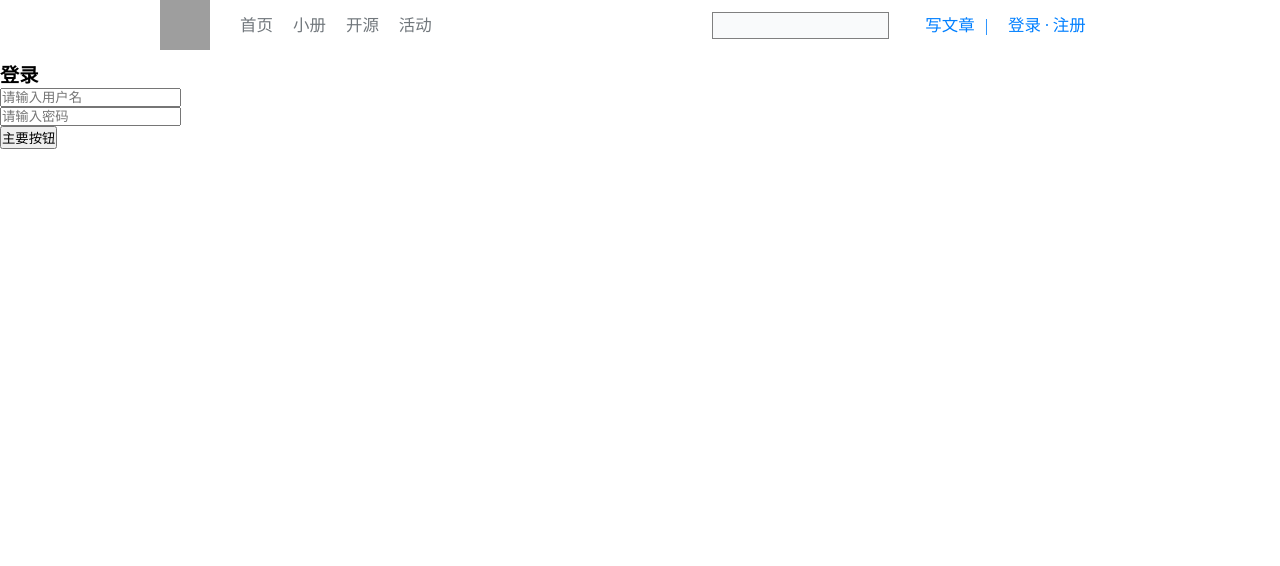
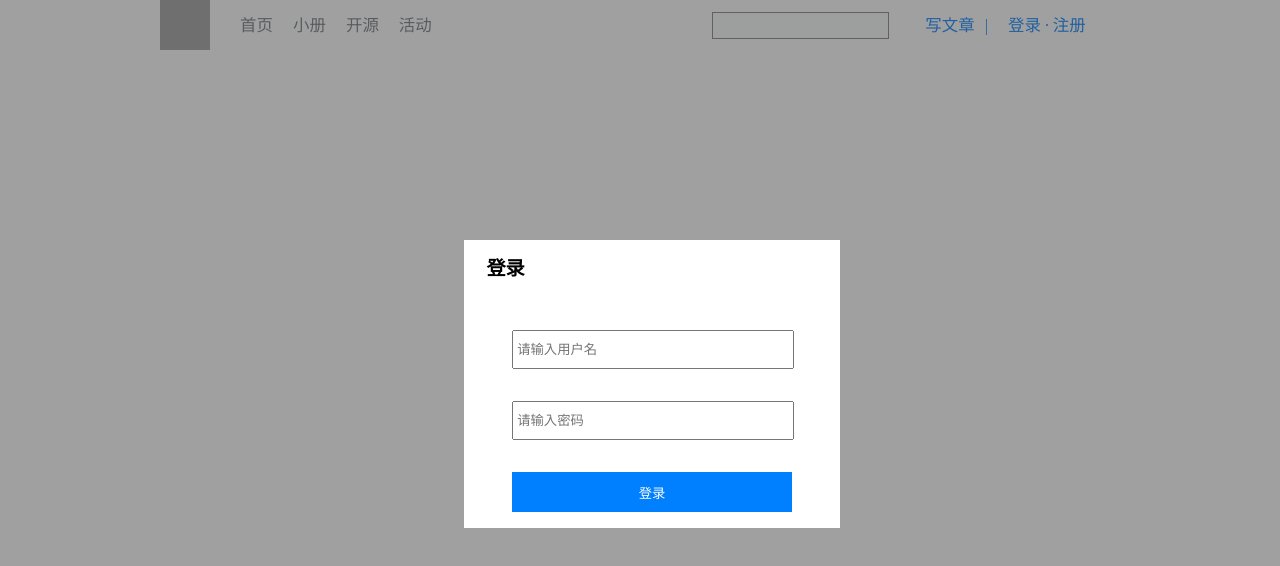
Before and after one commit to outofhadoop/graduation, a Vue app in the folder files/: page / in a window 1280 px wide. Both pictures are taken after a click on the element "登录". Shown: the top 566 px of the page. Built offline with nearby package versions, Linux system fonts and the light colour scheme; some icons are missing.

Commit message:
login page

```diff
--- a/files/index.html
+++ b/files/index.html
@@ -2,7 +2,7 @@
 <html>
   <head>
     <meta charset="utf-8">
-    <meta name="viewport" content="width=device-width,initial-scale=1.0">
+    <meta name="viewport" content="width=device-width, initial-scale=1.0, minimum-scale=1.0, maximum-scale=1.0, user-scalable=no">
     <title>-files</title>
   </head>
   <body>
--- a/files/src/App.vue
+++ b/files/src/App.vue
@@ -11,6 +11,8 @@ export default {
 </script>
 
 <style>
+/* html{font-size: 1.0rem;}
+    body {font-family: "Microsoft YaHei";color: #333;width: 100%;max-width: 640px;min-width: 320px;margin:0 auto;}  */
 #app {
 
 }
--- a/files/src/components/index.vue
+++ b/files/src/components/index.vue
@@ -1,7 +1,7 @@
 <template>
   <div class="index">
     <top-nav @login-show="loginShow"></top-nav>
-    <login-box v-show="loginBoxShow"></login-box>
+    <login-box v-show="loginBoxShow" @login-show="loginShow"></login-box>
   </div>
 </template>
 
@@ -28,6 +28,6 @@ export default {
 }
 </script>
 
-<style scoped>
+<style>
 
 </style>
--- a/files/src/components/login.vue
+++ b/files/src/components/login.vue
@@ -1,15 +1,24 @@
 <template>
   <div class="loginRoot">
+      <div class="login_coverLayer"> </div>
       <div class="loginBox">
           <h1>登录</h1>
-          <el-form :model="formLogin">
-              <el-form-item required>
-                <el-input :model="formLogin.username" placeholder='请输入用户名'></el-input>
-              </el-form-item>
-              <el-form-item required>
-                <el-input :model="formLogin.password" placeholder='请输入密码'></el-input>
-              </el-form-item>
-               <el-button type="primary">主要按钮</el-button>
+            <span v-on:click="close_login"><icon name="close" class="login_close"></icon></span>
+          <el-form :model="formLogin" class="login_form">
+              <div class="login_form_div">
+                <el-form-item required>
+                    <el-input :model="formLogin.username" placeholder='请输入用户名' class="login_input"></el-input>
+                </el-form-item>
+                <el-form-item required>
+                    <el-input :model="formLogin.password" placeholder='请输入密码' class="login_input"></el-input>
+                </el-form-item>
+              </div>
+
+               <el-button type="primary" class="login_button">登录</el-button>
+               <!-- <div class="login_register_in">
+                   <span>没有账号？</span>
+                   <span>注册</span>
+               </div> -->
           </el-form>
       </div>
   </div>
@@ -23,9 +32,61 @@ export default {
                 password: ''
             }
       }
+  },
+  methods: {
+      close_login () {
+          console.log('click')
+          this.$emit('login-show');
+      }
   }
 }
 </script>
-<style lang="css" scoped>
-    h1{font-size: 1.2rem;}
+<style lang="css">
+    h1{
+        padding-left: 1.4rem;
+        font-size: 1.2rem;margin: 0 0 1rem;display: block;
+        -webkit-margin-before: 0.67em;
+        -webkit-margin-after: 0.67em;
+        -webkit-margin-start: 0px;
+        -webkit-margin-end: 0px;
+        font-weight: bold;
+    }
+    .loginRoot{width: 100%;height: 100%;}
+    .login_coverLayer{width: 100%;height: 100%;z-index: 10;background-color: rgba(66,66,66,0.5);display: block;position: fixed;left: 0px;top:0px;}
+    .loginBox{z-index: 21;position: fixed;background: white;left: 50%;top: 50%;margin-left: -11rem;margin-top: -10rem;}
+    .login_form{position: relative;
+    width: 23.5rem;
+    max-width: 100%;
+    font-size: 1.167rem;
+    background-color: #fff;
+    border-radius: 2px;
+    box-sizing: border-box;
+    word-break: break-word;}
+    .login_close{
+        cursor: pointer;
+        position: relative;
+        top: -33px;
+        display: block;
+        margin-left: 340px;
+    }
+    .login_input input{
+            width: 17rem;
+            height: 1.8rem;
+            margin: 1rem;
+            padding: 0.2rem;
+    }
+    .login_form_div{
+        margin-left: 2rem;
+    }
+    .login_button{
+        width: 17.5rem;
+        height: 2.5rem;
+        margin: 1rem;
+        margin-left: 3rem;
+        background-color: #007fff;
+        outline: none;
+        cursor: pointer;
+        color: #fff;
+        border: none;
+    }
 </style>
```
